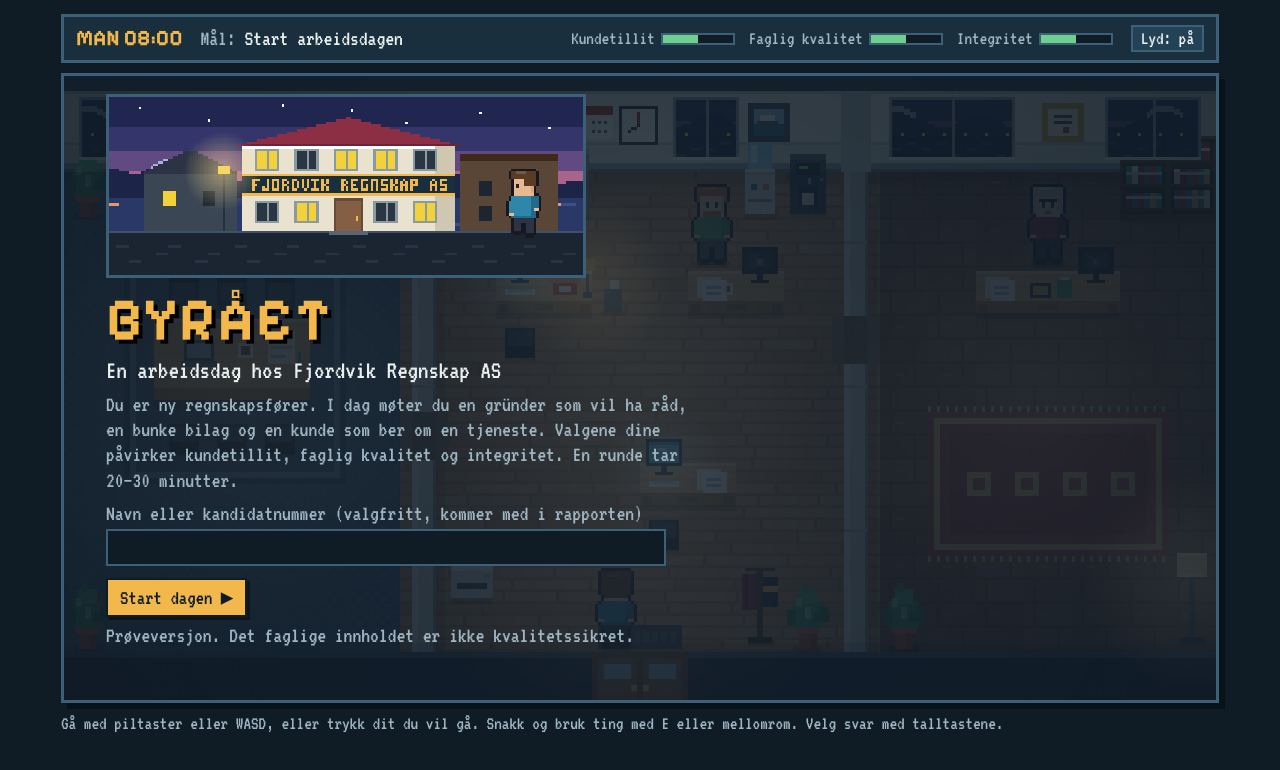
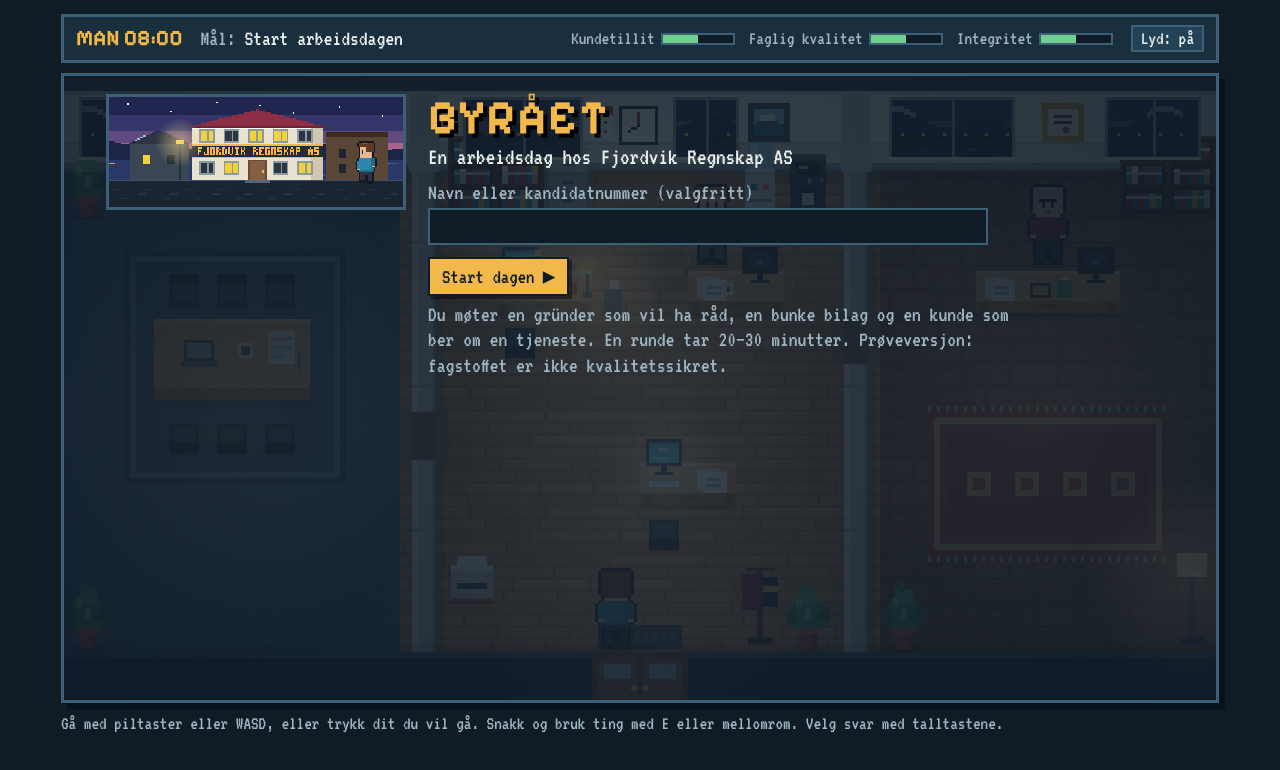
Before and after one commit to fmnordvik/byraaet, a plain HTML site: page index.html in a window 1280 px wide. Drawn offline with Linux system fonts and the light colour scheme.

Commit message:
Tittelskjerm uten rulling
Co-Authored-By: Claude Fable 5.2 <noreply@anthropic.com>

```diff
--- a/index.html
+++ b/index.html
@@ -87,6 +87,10 @@ label{display:block;color:var(--muted);margin:8px 0 3px}
 .wrap.narrow .panel{position:static}
 .wrap.narrow .dialog canvas{width:64px;height:64px}
 .panel canvas#banner{display:block;width:min(100%,480px);height:auto;image-rendering:pixelated;image-rendering:crisp-edges;border:3px solid var(--line);margin-bottom:12px}
+.tcols{display:flex;flex-wrap:wrap;gap:14px 22px;align-items:flex-start}
+.tcols canvas#banner{flex:0 1 300px;width:300px;margin:0}
+.tbody{flex:1 1 300px;min-width:0}
+.tbody h1{font-size:clamp(32px,5vw,48px)}
 @media (prefers-reduced-motion:reduce){.bar i{transition:none}}
 </style>
 
@@ -552,7 +556,7 @@ function fit(){const wrap=$('wrap'),avail=wrap.parentElement.clientWidth-(parseF
   let s=Math.floor(avail/W);const hs=Math.floor((window.innerHeight-150)/H);if(hs>=2)s=Math.min(s,hs);s=Math.min(s,4);
   wrap.style.width=s>=2?(W*s+6)+'px':'100%';wrap.classList.toggle('narrow',avail<700);}
 window.addEventListener('resize',fit);fit();
-function title(){showPanel('<canvas id="banner" width="192" height="72" aria-hidden="true"></canvas><h1>BYRÅET</h1><p style="font-size:26px">En arbeidsdag hos Fjordvik Regnskap AS</p><p class="sub">Du er ny regnskapsfører. I dag møter du en gründer som vil ha råd, en bunke bilag og en kunde som ber om en tjeneste. Valgene dine påvirker kundetillit, faglig kvalitet og integritet. En runde tar 20–30 minutter.</p><label for="pname">Navn eller kandidatnummer (valgfritt, kommer med i rapporten)</label><input type="text" id="pname" maxlength="60" autocomplete="off"><div class="row"><button class="btn" id="go" type="button">Start dagen ▶</button></div><p class="sub">Prøveversjon. Det faglige innholdet er ikke kvalitetssikret.</p>',true);drawBanner();
+function title(){showPanel('<div class="tcols"><canvas id="banner" width="192" height="72" aria-hidden="true"></canvas><div class="tbody"><h1>BYRÅET</h1><p style="font-size:24px;margin:2px 0 6px">En arbeidsdag hos Fjordvik Regnskap AS</p><label for="pname">Navn eller kandidatnummer (valgfritt)</label><input type="text" id="pname" maxlength="60" autocomplete="off"><div class="row"><button class="btn" id="go" type="button">Start dagen ▶</button></div><p class="sub">Du møter en gründer som vil ha råd, en bunke bilag og en kunde som ber om en tjeneste. En runde tar 20–30 minutter. Prøveversjon: fagstoffet er ikke kvalitetssikret.</p></div></div>',true);drawBanner();
   $('go').addEventListener('click',()=>{playerName=$('pname').value.trim();sfx.open();hidePanel();started=true;day();});}
 requestAnimationFrame(frame);
 if(location.hash==='#demo'){started=true;P.x=P.tx=20;P.y=P.ty=5;npcs[2].present=true;setClock(600);setObj('Møt Selma Aune på møterommet til venstre','selma');choose('du','Selma ser spent på deg. Hva anbefaler du?',['Jeg anbefaler aksjeselskap.','Jeg anbefaler enkeltpersonforetak.','Dette kan jeg ikke gi råd om. Du bør snakke med en advokat.']);}
```
